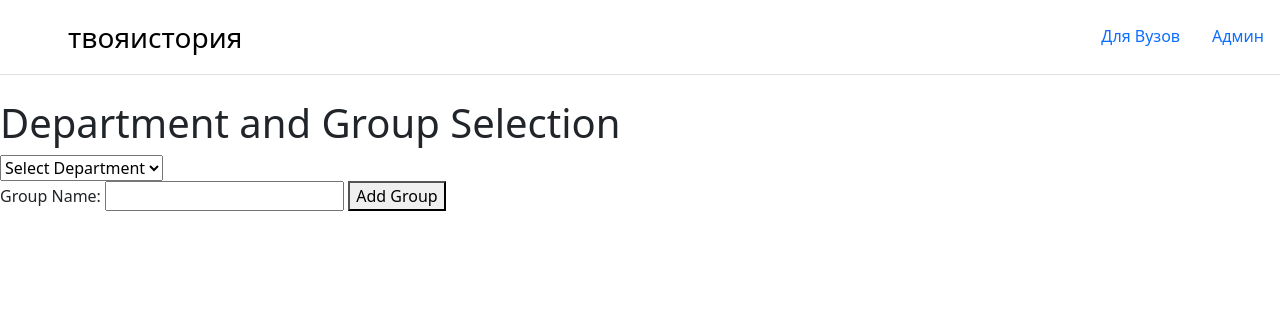
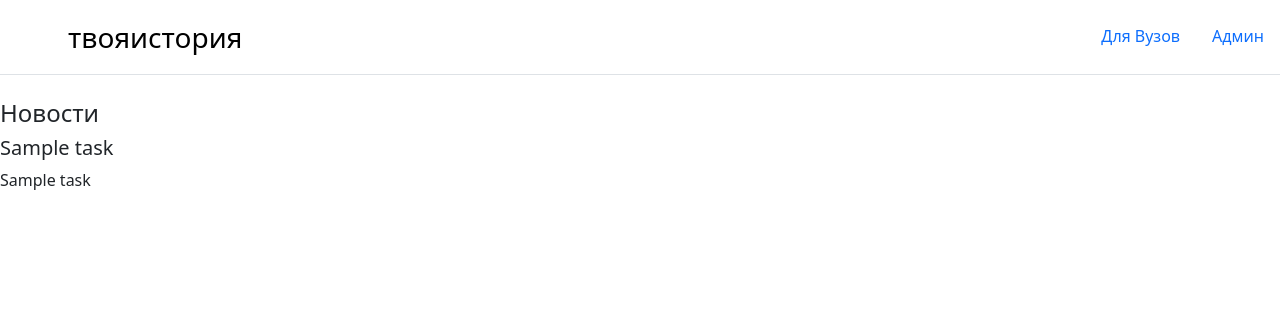
Before and after one commit to BFK20/Hackaton_Meepo, a Django app: template hackaton/lifecourse/templates/lifecourse/index.html in a window 1280 px wide. Shown: the top 335 px of the page. Run offline with Django 4.2, Linux system fonts and the light colour scheme; the template is opened without the code that fills it: most values are stand-ins (such as "Sample title", 1, 10 or a date in 2020).

Commit message:
Update index.html

```diff
--- a/hackaton/lifecourse/templates/lifecourse/index.html
+++ b/hackaton/lifecourse/templates/lifecourse/index.html
@@ -33,19 +33,10 @@
 {% endblock %}
 
 {% block content %}
-    <h1>Department and Group Selection</h1>
-    <select id="department-select">
-        <option value="">Select Department</option>
-        <!-- Populate this select box with department options -->
-    </select>
-    <div id="group-list">
-        <!-- Group list will be displayed here -->
-    </div>
-
-    <form id="add-group-form">
-        <label for="group-name">Group Name:</label>
-        <input type="text" id="group-name" name="name" required>
-
-        <button type="submit">Add Group</button>
-    </form>
+        <h4>Новости</h4>
+    {% for el in tasks %}
+        <div></div>
+            <h5>{{ el.title }}</h5>
+            <p>{{ el.task }}</p>
+    {% endfor %}
 {% endblock %}
```
